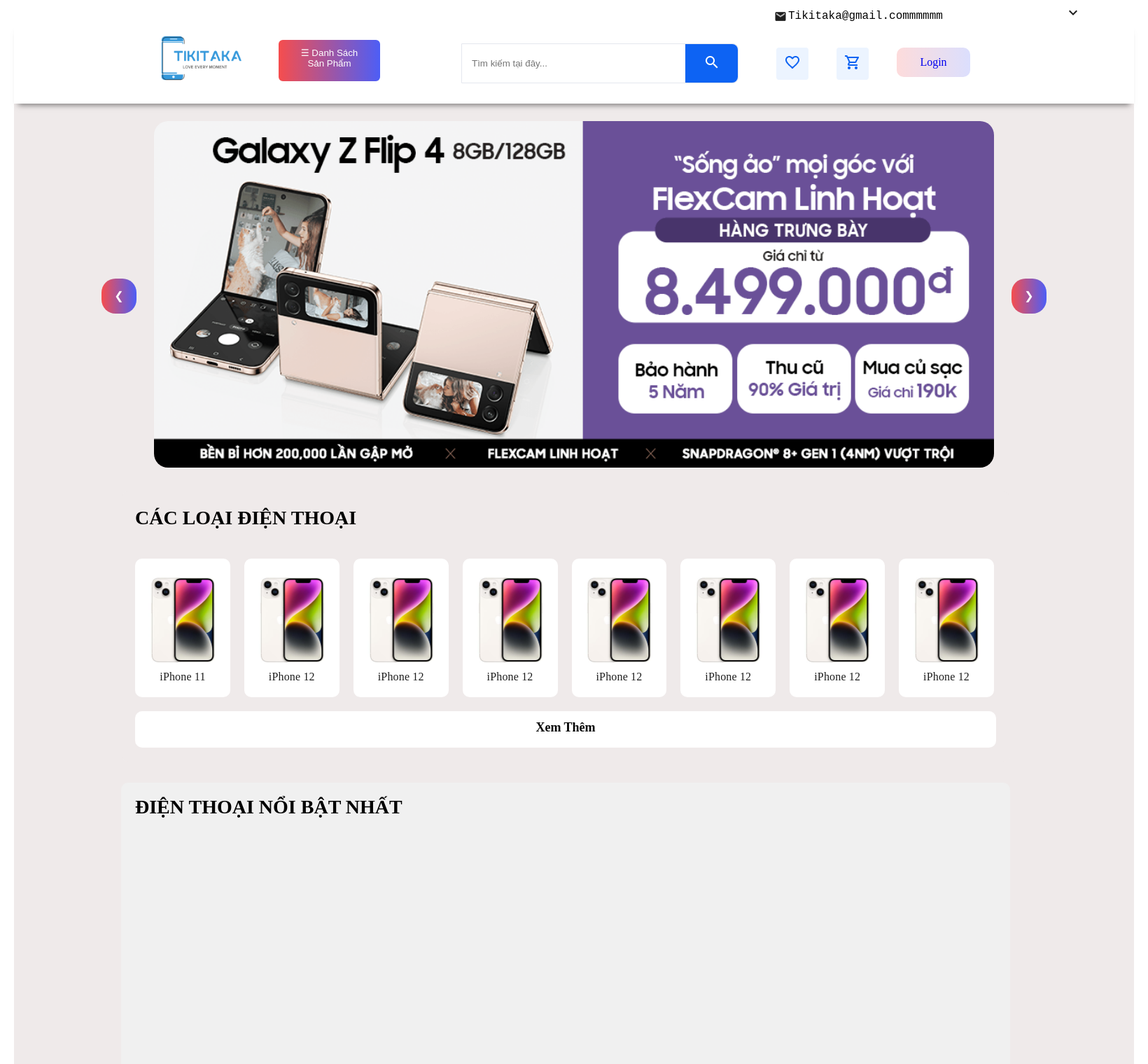
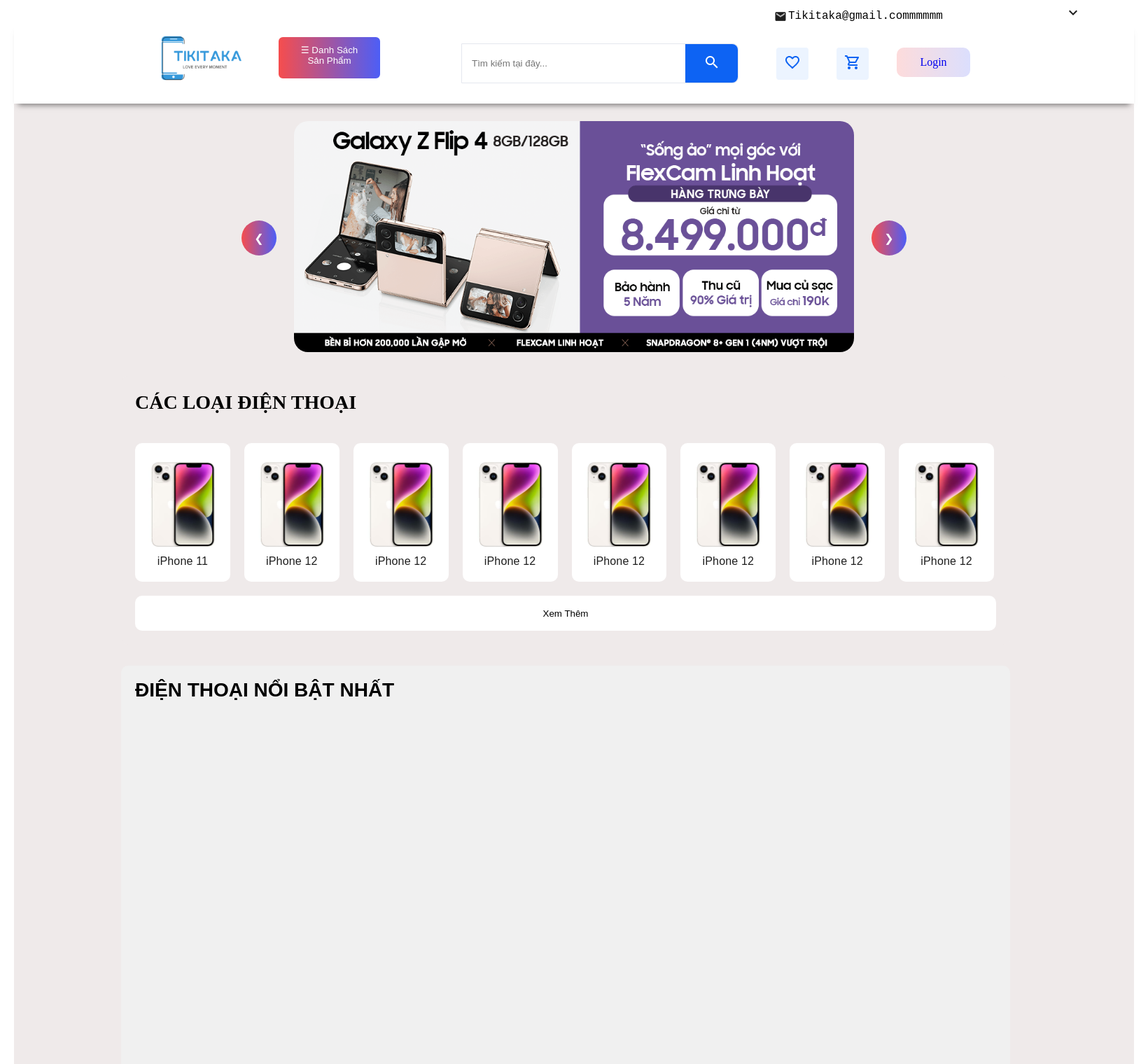
Before and after one commit to phongbtph46807/duan1-nhom-9, a PHP site: page / in a window 1640 px wide. Shown: the top 1520 px of the page at 70% size. Run offline with PHP 8.4, Linux system fonts and the light colour scheme.

Commit message:
update css

```diff
--- a/dua1-nhom9/css/style.css
+++ b/dua1-nhom9/css/style.css
@@ -9,6 +9,7 @@
     width: 1600px;
     min-height: 30px;
     background-color: #fff;
+    height: 70px;
 }
 
 .trongdautrang {
@@ -49,7 +50,7 @@
 }
 
 .khung-menu {
-    width: 1250px;
+    width: 1230px;
     min-height: 46px;
     top: 13px;
     margin-left: 185px;
@@ -66,48 +67,12 @@
 
 /* Ẩn danh sách sản phẩm ban đầu */
 .productList {
-    list-style: none;
     display: none;
-    border: 1px solid;
-    border-radius: 9px;
-    box-shadow: #fff;
-    box-shadow: 0px 4px 40px 0px rgba(0, 0, 0, 0.12);
-
-
-}
-
-
-.productList :hover {
-
-    color: gray;
-
-    border: 1px;
-    border-radius: 4px;
-}
-
-.productList li {
-    display: inline-block;
-    width: 120px;
-    height: 40px;
-    line-height: 40px;
-    margin-left: -5px;
-}
-
-.productList li a {
-    text-decoration: none;
-    font-family: Nuckle;
-    font-size: 20px;
-    font-weight: 539;
-    line-height: 19px;
-    letter-spacing: 0.01em;
-    text-align: left;
-    color: black;
-    margin-right: 9px;
 }
 
 .menu {
     margin-left: 100px;
-    margin-top: 22px;
+    margin-top: 18px;
 }
 
 .toggleButton {
@@ -191,24 +156,23 @@
     margin-left: 40px;
     width: 105px;
     height: fit-content;
-    /* Hug (45px) - sử dụng fit-content để làm nút co dãn theo nội dung bên trong */
     top: 13px;
     left: 1310px;
     padding: 13px 0;
-    /* padding: top/bottom 13px, left/right 0px */
     border-radius: 10px;
     background: linear-gradient(270deg, rgba(77, 94, 246, 0.2) 0%, rgba(246, 77, 77, 0.2) 100%);
     text-align: center;
-    /* Canh giữa văn bản */
     line-height: 1;
-    /* Để đảm bảo văn bản nằm giữa theo chiều dọc */
     cursor: pointer;
-    /* Con trỏ khi di chuột vào */
     color: black;
 }
 
 .login a {
     text-decoration: none;
+}
+.login:hover{
+    color: #FFF;
+    background: var(--button-gradient, linear-gradient(270deg, #4D5EF6 0%, #F64D4D 100%));
 }
 
 
@@ -222,7 +186,7 @@
 }
 
 .slideshow-container {
-    max-width: 1200px;
+    max-width: 800px;
     position: relative;
     margin: auto;
     border: 5px;
@@ -264,12 +228,12 @@
 
 .prev {
     left: -75px;
-    border-radius: 20px;
+    border-radius: 60px;
 }
 
 .next {
     right: -75px;
-    border-radius: 20px;
+    border-radius: 60px;
 }
 
 .prev:hover,
@@ -288,10 +252,8 @@
     border-radius: 10px;
     background-color: rgb(239, 234, 234);
     display: flex;
-    flex-wrap: wrap;
-    /* Cho phép các khung-moi xuống dòng khi không đủ không gian */
-    gap: 20px;
-    /* Khoảng cách giữa các khung-moi */
+    flex-wrap: wrap; /* Cho phép các khung-moi xuống dòng khi không đủ không gian */
+  gap: 20px; /* Khoảng cách giữa các khung-moi */
 }
 
 .trong-duoi-khung {
@@ -302,10 +264,8 @@
     border-radius: 10px;
     background-color: rgb(239, 234, 234);
     display: flex;
-    flex-wrap: wrap;
-    /* Cho phép các khung-moi xuống dòng khi không đủ không gian */
-    gap: 20px;
-    /* Khoảng cách giữa các khung-moi */
+    flex-wrap: wrap; /* Cho phép các khung-moi xuống dòng khi không đủ không gian */
+    gap: 20px; /* Khoảng cách giữa các khung-moi */
   }
 
 
@@ -318,15 +278,13 @@
     letter-spacing: 0em;
     text-align: left;
     margin: 0;
-    padding-bottom: 20px;
-    /* Tạo khoảng cách giữa "CÁC LOẠI ĐIỆN THOẠI" và "cac-khung-moi" */
+    padding-bottom: 20px; /* Tạo khoảng cách giữa "CÁC LOẠI ĐIỆN THOẠI" và "cac-khung-moi" */
   }
 
   .cac-khung-moi {
     display: flex;
     gap: 20px;
-    justify-content: center;
-    /* Căn giữa các khung-moi */
+    justify-content: center; /* Căn giữa các khung-moi */
   }
 
   .khung-moi {
@@ -348,7 +306,7 @@
   }
 
   .khung-moi p {
-    font-family: Nuckle;
+    font-family: 'Nuckle',sans-serif;
     font-size: 16px;
     font-weight: 539;
     line-height: 19px;
@@ -358,104 +316,67 @@
     margin: 0;
   }
 
-.khung-moi {
-    /* Các thuộc tính khác */
+  /* .khung-moi {
     transition: transform 0.3s ease;
-    /* Thêm hiệu ứng chuyển động */
+  } */
+
+  .khung-moi:hover {
+    /* transform: translateY(-4px); */
+    border: 1px solid var(--button-gradient, #4D5EF6);
+    background: #FCFFFC;
+    box-shadow: 1px 1px 10px 0px rgba(0, 0, 0, 0.10);
   }
 
-.khung-moi:hover {
-    transform: translateY(-4px);
-    /* Dịch chuyển lên 4px khi hover */
+  .duoi-cac-loai-dt button{
+    border:none;
+    display: flex;
+    width: 1230px;
+    height: 50px;
+    padding: 17px 0px;
+    justify-content: center;
+    align-items: center;
+    gap: 10px;
+    border-radius: 10px;
+    background: var(--background-white, #FFF);
   }
 
-.duoi-cac-loai-dt {
-    width: 1229px;
-    /* Chiều rộng cố định */
-    height: fit-content;
-    /* Chiều cao sẽ phụ thuộc vào nội dung bên trong */
-    min-height: 50px;
-    /* Chiều cao tối đa là 50px */
+  .duoi-cac-loai-dt button:hover{
+    border:none;
+    display: flex;
+    width: 1230px;
+    height: 50px;
+    padding: 17px 0px;
+    justify-content: center;
+    align-items: center;
+    gap: 10px;
     border-radius: 10px;
-    /* Các thuộc tính khác tùy thuộc vào thiết kế của bạn */
-    background-color: #fff;
-    /* Màu nền */
-    padding: 1px;
-    /* Lề bên trong */
-    position: relative;
-}
-
-.xem-them {
-    width: fit-content;
-    /* Kích thước của nút chỉ đủ để bao bọc nội dung */
-    /* Các thuộc tính khác */
-    position: absolute;
-    /* Để đặt nút tại vị trí cụ thể bên trong div */
-    left: 50%;
-    /* Đưa nút về giữa theo chiều ngang */
-    transform: translateX(-50%);
-    /* Dịch chuyển nút đi -50% chiều rộng của chính nó, giữa theo chiều ngang */
-    bottom: 10px;
-    /* Khoảng cách từ dưới */
-    /* Các thuộc tính về font */
-    font-family: Nuckle;
-    font-size: 18px;
-    font-weight: 591;
-    line-height: 22px;
-    letter-spacing: 0em;
-    text-align: center;
-    /* Các thuộc tính về giao diện */
-    padding: 8px 16px;
-    /* Lề nội dung */
-    border: none;
-    /* Loại bỏ viền */
-    border-radius: 5px;
-    /* Bo tròn viền */
-    background-color: #fff;
-    /* Màu nền */
-    color: black;
-    /* Màu chữ */
-    cursor: pointer;
-    /* Thay đổi hình dạng con trỏ khi di chuột vào */
-    transition: background-color 0.3s ease;
-    /* Hiệu ứng khi hover */
-}
-
-.xem-them:hover {
-    background-color: #f0f0f0;
-    /* Màu nền khi hover */
+    background: var(--background-white, #FFF);
+    border: 1.5px solid var(--button-gradient,  #4D5EF6);
   }
 
   .duoi-xem-them {
-    width: 1230px;
-    /* Chiều rộng */
-    height: 942px;
-    /* Chiều cao */
+    width: 1230px; /* Chiều rộng */
+    height: 942px; /* Chiều cao */
     /* Các thuộc tính khác tùy thuộc vào thiết kế của bạn */
     border-radius: 10px;
-    background-color: #f0f0f0;
-    /* Màu nền */
+    background-color: #f0f0f0; /* Màu nền */
     padding: 20px 20px;
     margin: 30px;
   }
-
   .tieu-de {
     color: black;
-    font-family: Nuckle;
+    font-family:'Nuckle', sans-serif;
     font-size: 28px;
     font-weight: 700;
     line-height: 30px;
     letter-spacing: 0em;
     text-align: left;
-    margin: 0;
-    /* Loại bỏ khoảng cách mặc định */
+    margin: 0; /* Loại bỏ khoảng cách mặc định */
     margin-bottom: 20px;
   }
-
 
 .khung-container {
     display: flex;
     flex-wrap: wrap;
-    gap: 10px;
-    /* Khoảng cách giữa các khung */
+    gap: 10px; /* Khoảng cách giữa các khung */
   }
```
Lines whose indentation alone changed are shown as unchanged.
